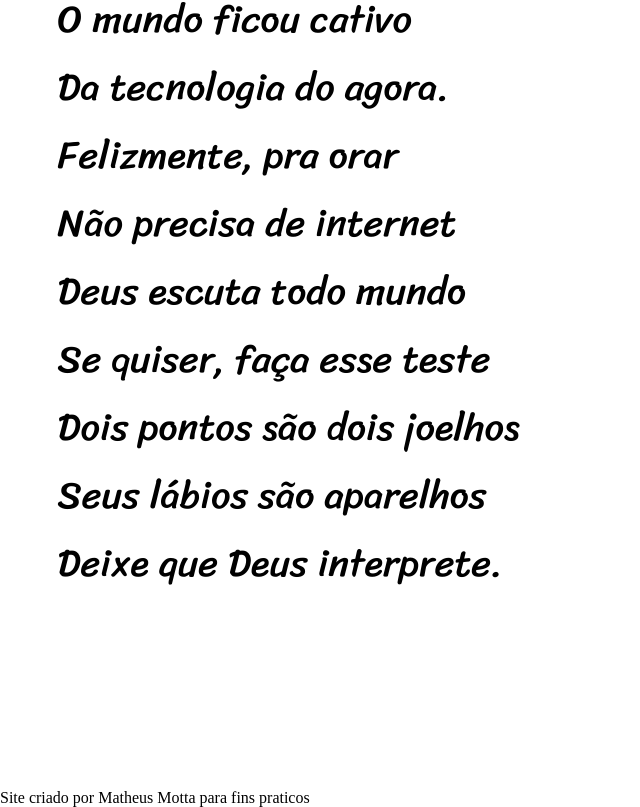
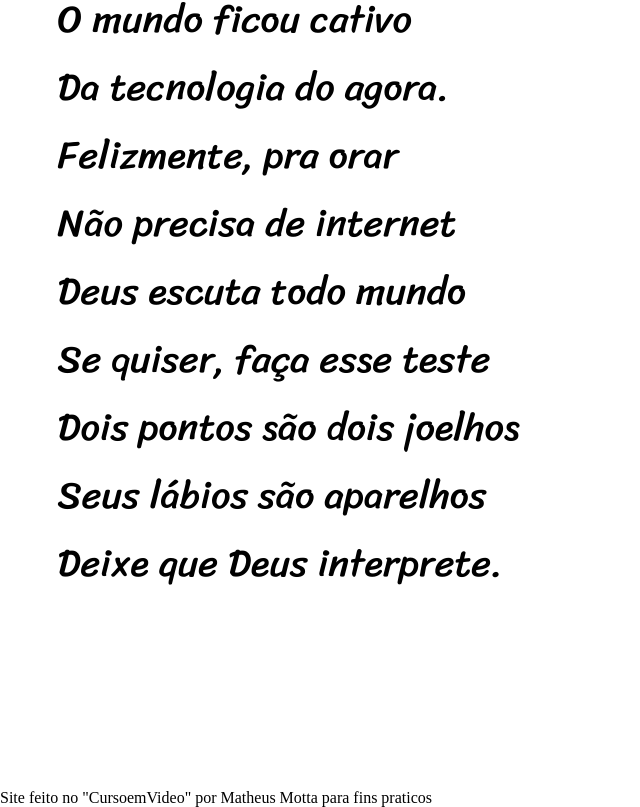
Before and after one commit to MatheusMottaTL/projeto-cordel, a plain HTML site: page index.html in a window 1280 px wide. Shown: the part 4723-5530 px from the top of the page, without its empty margins (0-640 px from the left). Drawn offline with Linux system fonts and the light colour scheme.

Commit message:
Update index.html

```diff
--- a/index.html
+++ b/index.html
@@ -94,6 +94,6 @@
     </main>
 
 
-    <footer>Site criado por Matheus Motta para fins praticos</footer>
+    <footer>Site feito no "CursoemVideo" por Matheus Motta para fins praticos</footer>
 </body>
 </html>
```
